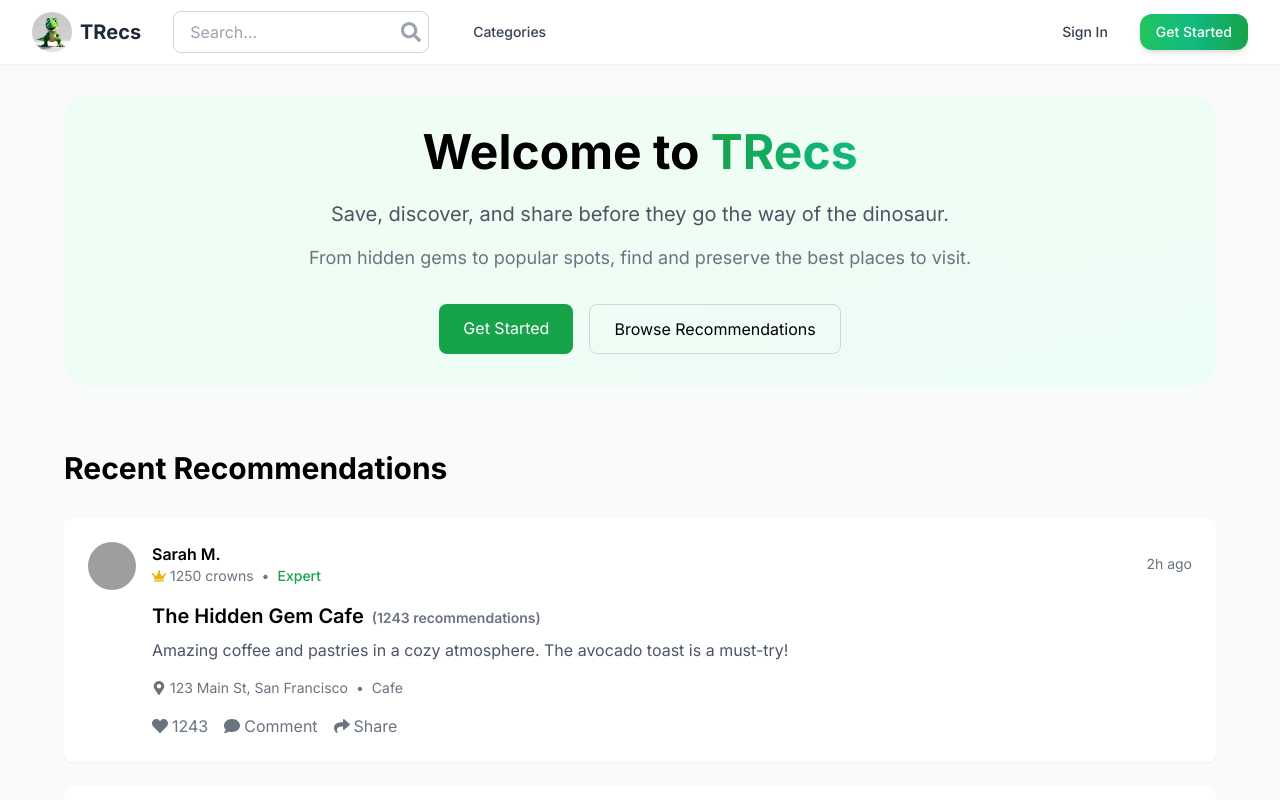
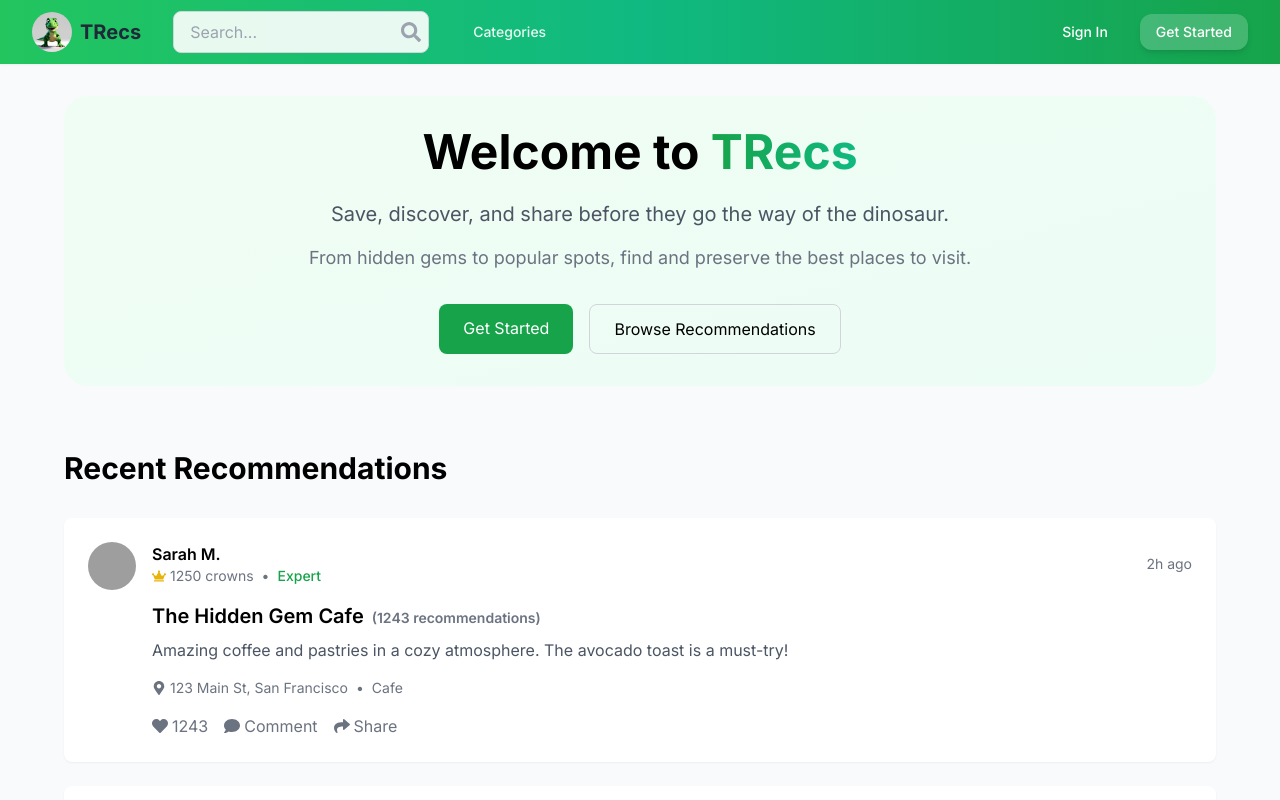
Before and after one commit to JoshRWeinstein/trecs, a Next.js app: page / in a window 1280 px wide. Shown: the top 800 px of the page. Built offline with nearby package versions, Linux system fonts and the light colour scheme; no server answers; grey boxes are pictures that could not be loaded.

Commit message:
Update navigation bar with green gradient background

```diff
--- a/app/components/Navigation.tsx
+++ b/app/components/Navigation.tsx
@@ -21,7 +21,7 @@ const Navigation: React.FC = () => {
   }
 
   return (
-    <nav className="bg-white shadow-sm sticky top-0 z-50">
+    <nav className="bg-gradient-to-r from-green-500 via-emerald-500 to-green-600 shadow-sm sticky top-0 z-50">
       <div className="max-w-7xl mx-auto px-4 sm:px-6 lg:px-8">
         <div className="flex justify-between h-16">
           <div className="flex items-center space-x-8">
@@ -34,7 +34,7 @@ const Navigation: React.FC = () => {
                 placeholder="Search..."
                 value={searchQuery}
                 onChange={(e) => setSearchQuery(e.target.value)}
-                className="w-64 px-4 py-2 rounded-lg border border-gray-300 focus:outline-none focus:ring-2 focus:ring-green-500 focus:border-transparent"
+                className="w-64 px-4 py-2 rounded-lg border border-gray-300 focus:outline-none focus:ring-2 focus:ring-white focus:border-transparent bg-white/90 backdrop-blur-sm"
               />
               <button
                 type="submit"
@@ -48,8 +48,8 @@ const Navigation: React.FC = () => {
                 href="/categories"
                 className={`px-3 py-2 rounded-md text-sm font-medium ${
                   pathname === '/categories'
-                    ? 'text-green-600 bg-green-50'
-                    : 'text-gray-700 hover:text-green-600 hover:bg-green-50'
+                    ? 'text-white bg-white/20'
+                    : 'text-white/90 hover:text-white hover:bg-white/20'
                 }`}
               >
                 Categories
@@ -62,13 +62,13 @@ const Navigation: React.FC = () => {
               <>
                 <Link
                   href="/profile"
-                  className="px-4 py-2 text-sm font-medium text-gray-700 hover:text-green-600 transition-colors"
+                  className="px-4 py-2 text-sm font-medium text-white hover:text-white/90 transition-colors"
                 >
                   Profile
                 </Link>
                 <button
                   onClick={() => signOut()}
-                  className="px-4 py-2 text-sm font-medium text-gray-700 hover:text-green-600 transition-colors"
+                  className="px-4 py-2 text-sm font-medium text-white hover:text-white/90 transition-colors"
                 >
                   Sign Out
                 </button>
@@ -77,13 +77,13 @@ const Navigation: React.FC = () => {
               <>
                 <Link
                   href="/login"
-                  className="px-4 py-2 text-sm font-medium text-gray-700 hover:text-green-600 transition-colors"
+                  className="px-4 py-2 text-sm font-medium text-white hover:text-white/90 transition-colors"
                 >
                   Sign In
                 </Link>
                 <Link
                   href="/register"
-                  className="px-4 py-2 text-sm font-medium text-white bg-gradient-to-r from-green-500 via-emerald-500 to-green-600 rounded-xl hover:from-green-600 hover:via-emerald-600 hover:to-green-700 shadow-md hover:shadow-lg transform transition-all duration-200 hover:scale-105 active:scale-95"
+                  className="px-4 py-2 text-sm font-medium text-white bg-white/20 rounded-xl hover:bg-white/30 shadow-md hover:shadow-lg transform transition-all duration-200 hover:scale-105 active:scale-95"
                 >
                   Get Started
                 </Link>
```
